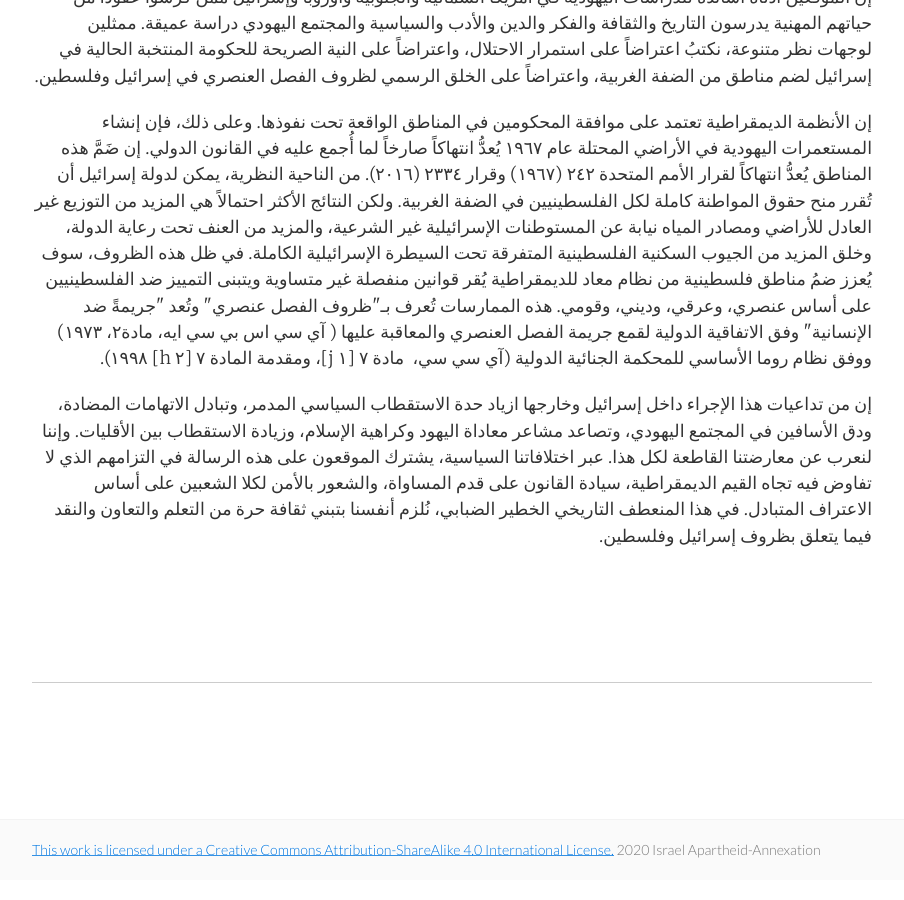
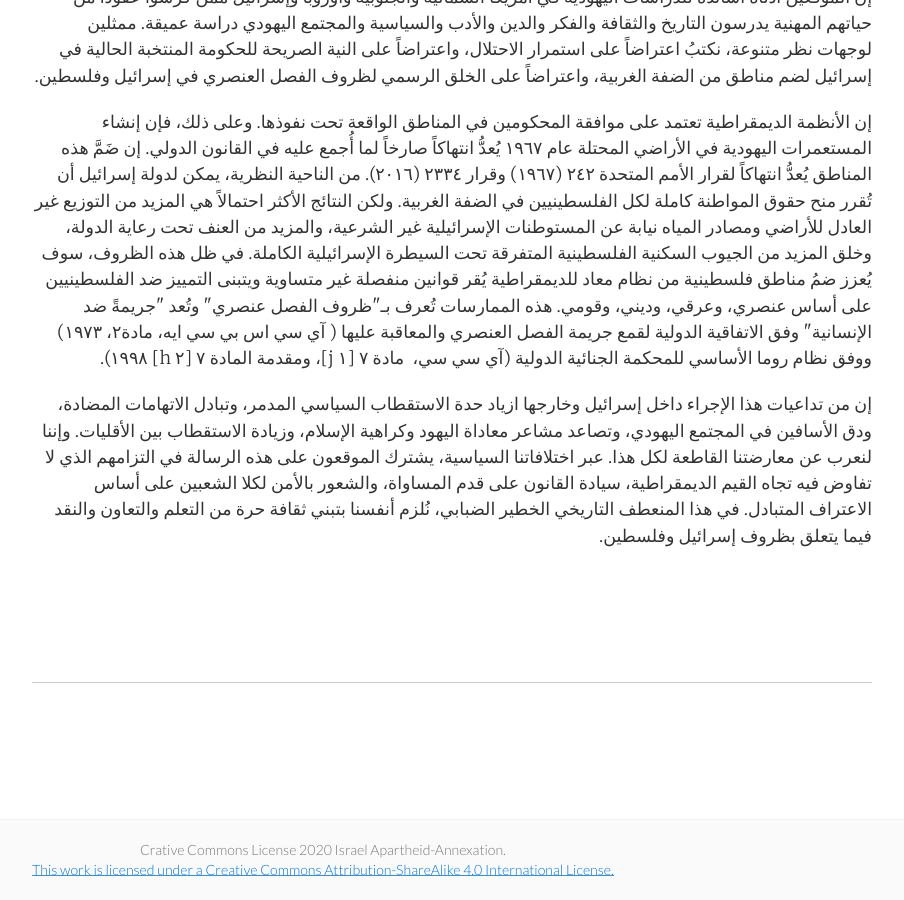
Before and after one commit to adamdjbrett/annexation.site, a Jekyll site: the page built from index.html, in a window 1280 px wide and 900 px high, scrolled down 2166 px. Shown: the whole window, without its empty margins (188-1092 px from the left). Built offline with Jekyll 4.4.1, drawn with Linux system fonts in a browser that asks for light colours; nearby versions of some CDN libraries; the list of posts is cut into pages by our own code.

Commit message:
Update footer.html
updating footer

```diff
--- a/_includes/footer.html
+++ b/_includes/footer.html
@@ -2,7 +2,7 @@
   <div class="measure">
     <div class="left">
       <small>
-        <a href="https://creativecommons.org/licenses/by-sa/4.0/" target="_blank" rel="noreferrer">This work is licensed under a Creative Commons Attribution-ShareAlike 4.0 International License.</a> {{ site.time | date:"%Y" }} {{ site.title }}
+        Crative Commons License {{ site.time | date:"%Y" }} {{ site.title }}.<br /> <a href="https://creativecommons.org/licenses/by-sa/4.0/" target="_blank" rel="noreferrer">This work is licensed under a Creative Commons Attribution-ShareAlike 4.0 International License.</a>
       </small>
     </div>
     {% if site.show_social_icons %}
```
